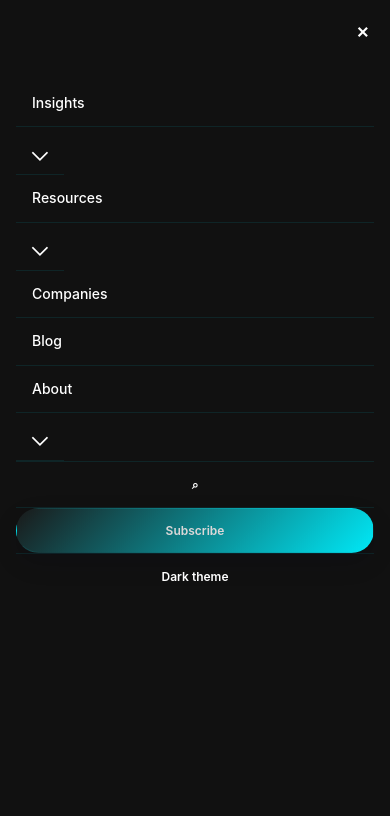
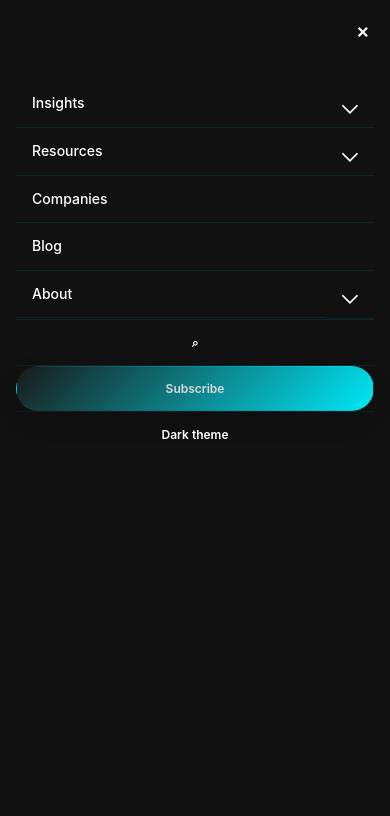
Before and after one commit to ExMarkets-Pty-Ltd/economiclab, a website: page index.html in a window 390 px wide. Both pictures are taken after a click on the button "Open menu". Shown: the top 816 px of the page. Drawn offline with Linux system fonts and the light colour scheme; no server answers.

Commit message:
Commit Changes

```diff
--- a/assets/css/style.css
+++ b/assets/css/style.css
@@ -1596,11 +1596,20 @@ html[data-theme="dark"] .broker-logo img.logo-dark {
     padding: 0;
   }
 
-  .site-nav__links > li > a,
-  .site-nav__links > li > .site-nav__parent {
+  .site-nav__links > li > a {
     display: block;
     padding: var(--space-3) var(--space-4);
     border-bottom: 1px solid var(--color-border);
+  }
+
+  .site-nav__links > li > .site-nav__parent {
+    display: flex;
+    width: 100%;
+    justify-content: space-between;
+    align-items: center;
+    gap: 0;
+    padding: 0;
+    border-bottom: none;
   }
 
   .site-nav__links > li:first-child > a,
```
